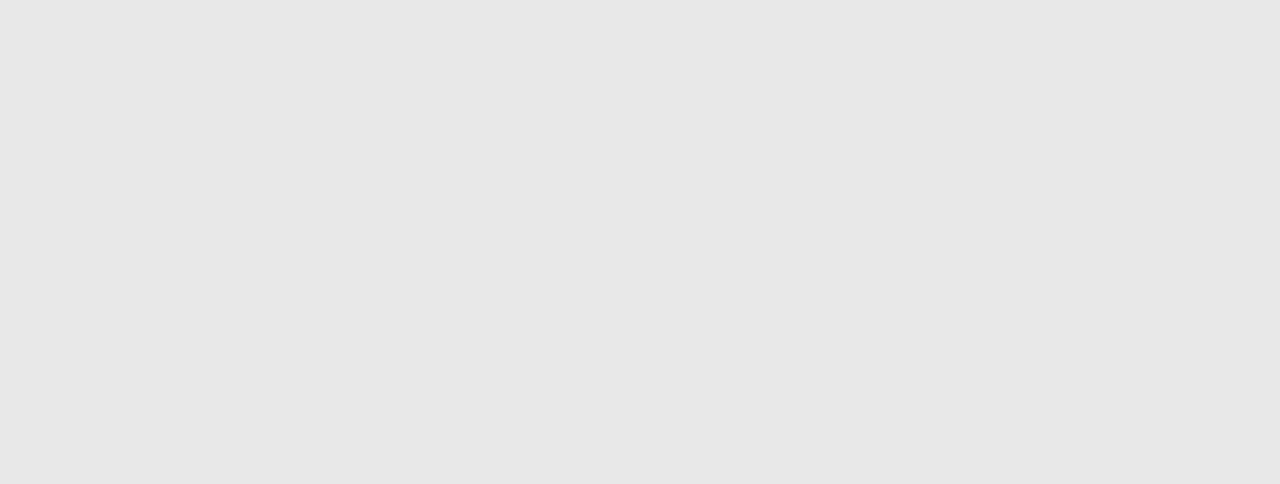
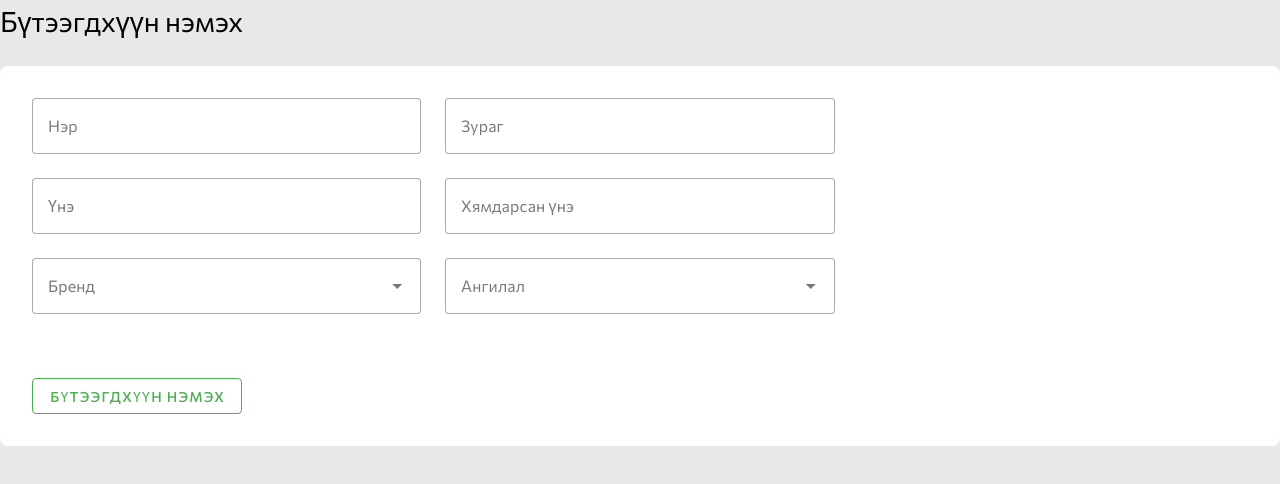
Before and after one commit to unubaatar/e-commerce-backoffice, a Nuxt app: page /products/create in a window 1280 px wide. Before the commit this address had no page. Shown: the top 484 px of the page. Built offline with nearby package versions, Linux system fonts and the light colour scheme; no server answers.

Commit message:
added product section

```diff
--- /dev/null
+++ b/pages/products/create/index.vue
@@ -0,0 +1,159 @@
+<template>
+  <div>
+    <div style="font-size: 28px; font-weight: 400">Бүтээгдхүүн нэмэх</div>
+    <v-card class="pa-8 mt-6" rounded="lg" elevation="0">
+      <v-row>
+        <v-col cols="8">
+          <v-row>
+            <v-col cols="6">
+              <v-text-field
+                v-model="productToAdded.name"
+                hide-details
+                label="Нэр"
+                variant="outlined"
+              ></v-text-field>
+            </v-col>
+            <v-col cols="6">
+              <v-text-field
+                v-model="productToAdded.thumbnails"
+                hide-details
+                label="Зураг"
+                variant="outlined"
+              ></v-text-field
+            ></v-col>
+          </v-row>
+
+          <v-row>
+            <v-col cols="6">
+              <v-text-field
+                v-model="productToAdded.price"
+                hide-details
+                label="Үнэ"
+                variant="outlined"
+                type="number"
+              ></v-text-field
+            ></v-col>
+            <v-col cols="6">
+              <v-text-field
+                v-model="productToAdded.sellPrice"
+                hide-details
+                label="Хямдарсан үнэ"
+                variant="outlined"
+                type="number"
+              ></v-text-field
+            ></v-col>
+          </v-row>
+
+          <v-row>
+            <v-col cols="6">
+              <v-select
+                v-model="productToAdded.brand"
+                :items="brands"
+                item-title="name"
+                item-value="_id"
+                hide-details
+                label="Бренд"
+                variant="outlined"
+              ></v-select>
+            </v-col>
+            <v-col cols="6">
+              <v-select
+                v-model="productToAdded.taxon"
+                :items="catogories"
+                item-title="name"
+                item-value="_id"
+                hide-details
+                label="Ангилал"
+                variant="outlined"
+              ></v-select
+            ></v-col> </v-row
+        ></v-col>
+        <v-col cols="4">
+          <img style="width: 80%" :src="productToAdded.thumbnails" alt="" />
+        </v-col>
+      </v-row>
+
+      <div class="mt-16">
+        <v-btn @click="addProduct()" variant="outlined" color="green"
+          >Бүтээгдхүүн нэмэх</v-btn
+        >
+      </div>
+    </v-card>
+  </div>
+</template>
+
+<script setup lang="ts">
+definePageMeta({
+  layout: "layout",
+});
+
+const config = useRuntimeConfig();
+const baseURL = config.public.baseURL;
+
+import axios from "axios";
+import { ref, onMounted } from "vue";
+import { useRouter } from "vue-router";
+import { toast } from "vue3-toastify";
+import "vue3-toastify/dist/index.css";
+import moment from "moment";
+
+const router = useRouter();
+
+const brands = ref<any>([]);
+const catogories = ref<any>([]);
+const productToAdded = ref<any>({});
+
+const fetchBrands = async () => {
+  try {
+    const query = {
+      //   isActive: true,
+    };
+    const response = await axios.post(`${baseURL}/brands/list`, query);
+    if (response.status === 200) {
+      brands.value = response.data.rows;
+    } else {
+      console.log("jiijii");
+    }
+  } catch (err) {
+    console.log(err);
+  }
+};
+
+const fetchCatogeries = async () => {
+  try {
+    const query = {
+      //   isActive: true,
+    };
+    const response = await axios.post(`${baseURL}/taxons/list`, query);
+    if (response.status === 200) {
+      catogories.value = response.data.rows;
+    } else {
+      console.log("jiijii");
+    }
+  } catch (err) {
+    console.log(err);
+  }
+};
+
+const addProduct = async () => {
+  try {
+    const response = await axios.post(
+      `${baseURL}/products/create`,
+      productToAdded.value
+    );
+    if (response.status === 201) {
+      toast.success("Амжилттай нэмэгдлээ");
+      router.push("/products");
+    } else {
+      toast.success("Алдаа гарлаа.");
+    }
+  } catch (err) {
+    console.log(err);
+  }
+};
+
+onMounted(async () => {
+  await fetchBrands();
+  await fetchCatogeries();
+});
+</script>
--- a/pages/products/index.vue
+++ b/pages/products/index.vue
@@ -1,9 +1,45 @@
 <template>
-  <div>products</div>
+  <div>
+    <div>{{ products }}</div>
+  </div>
 </template>
 
 <script setup lang="ts">
 definePageMeta({
   layout: "layout",
 });
+
+const config = useRuntimeConfig();
+const baseURL = config.public.baseURL;
+
+import axios from "axios";
+import { ref, onMounted } from "vue";
+import { useRouter } from "vue-router";
+import { toast } from "vue3-toastify";
+import "vue3-toastify/dist/index.css";
+import moment from "moment";
+
+const router = useRouter();
+
+const products = ref<any>([]);
+const productCount = ref<any>(0);
+
+const fetchProducts = async () => {
+  try {
+    const response = await axios.post(`${baseURL}/products/list`, {});
+    if (response.status === 200) {
+      products.value = response.data.rows;
+      productCount.value = response.data.count;
+    } else {
+      console.log("jiijii");
+    }
+  } catch (err) {
+    console.log(err);
+  }
+};
+
+
+onMounted(async () => {
+  await fetchProducts();
+});
 </script>
```
